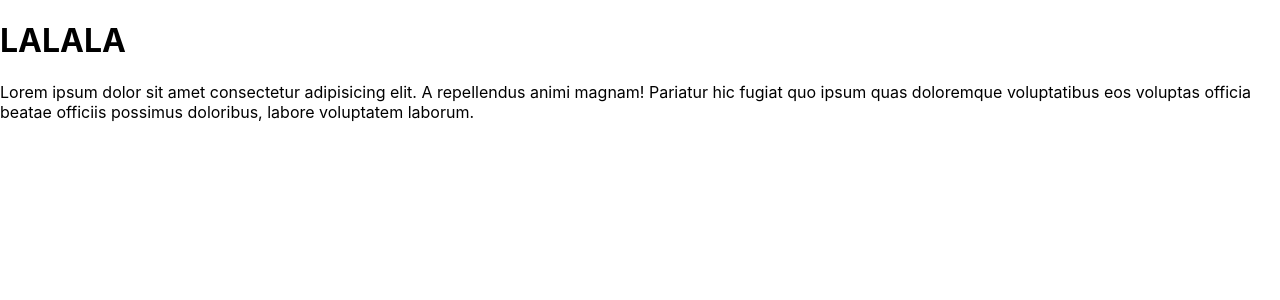
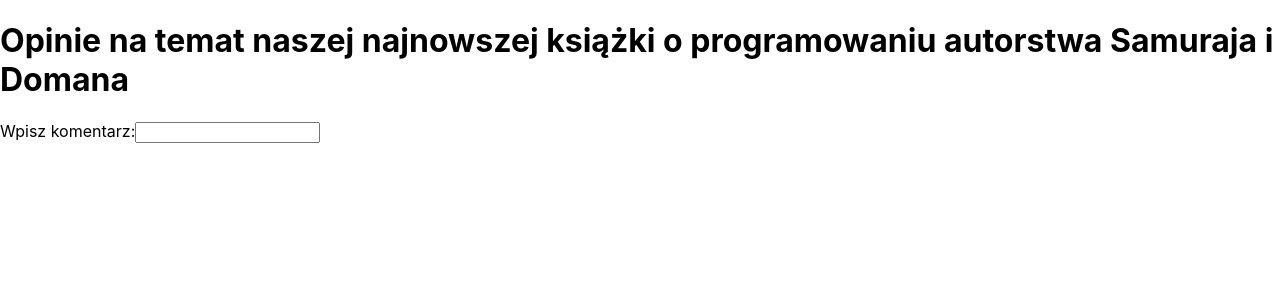
Before and after one commit to AdrianChojnacki/MobX, a React (Create React App) app: page / in a window 1280 px wide. Shown: the top 300 px of the page. Built offline with nearby package versions, Linux system fonts and the light colour scheme.

Commit message:
Added Form.jsx

```diff
--- a/src/App.js
+++ b/src/App.js
@@ -1,13 +1,16 @@
 import React from 'react';
+
+import Form from './Form';
+import StoreProvider from './stores/StoreProvider';
 
 const App = () => {
   return (
-    <div>
-      <h1>LALALA</h1>
-      <p>
-        Lorem ipsum dolor sit amet consectetur adipisicing elit. A repellendus animi magnam! Pariatur hic fugiat quo ipsum quas doloremque voluptatibus eos voluptas officia beatae officiis possimus doloribus, labore voluptatem laborum.
-      </p>
-    </div>
+    <StoreProvider>
+      <div>
+        <h1>Opinie na temat naszej najnowszej książki o programowaniu autorstwa Samuraja i Domana</h1>
+        <Form />
+      </div>
+    </StoreProvider>
   )
 }
 
--- /dev/null
+++ b/src/Form.jsx
@@ -0,0 +1,35 @@
+import React, { useState } from 'react';
+
+const Form = () => {
+  const [inputData, setInputData] = useState('');
+
+  const handleOnChange = event => setInputData(event.target.value);
+
+  const handleOnSubmit = event => {
+    event.preventDefault();
+
+    const comment = {
+      id: Date.now(),
+      comment: inputData,
+    };
+
+    console.log(comment);
+
+    setInputData('');
+  }
+
+  return (
+    <form onSubmit={handleOnSubmit}>
+      <label>
+        Wpisz komentarz:
+        <input
+          onChange={handleOnChange}
+          type="text"
+          value={inputData}
+        />
+      </label>
+    </form>
+  );
+};
+
+export default Form;
--- a/src/stores/CommentsStore.js
+++ b/src/stores/CommentsStore.js
@@ -3,22 +3,19 @@ import { observable, action } from 'mobx';
 const NO_RESULT = -1;
 
 export default class CommentsStore {
-  @observable
   comments = [{
     id: 55223433,
     comment: 'Super książka!',
   }];
 
-  @action
   addComment = comment => this.comment.push(comment);
 
-  @action
   removeComment = id => {
     const index = this.comments.findIndex(
       comment => comment.id === id
     );
 
-    id (id === NO_RESULT) {
+    if (id === NO_RESULT) {
       return;
     }
 
```
Also changed, not shown: package.json (+7 -0 lines), 1 other file (tests, documents, lock files or other folders).
